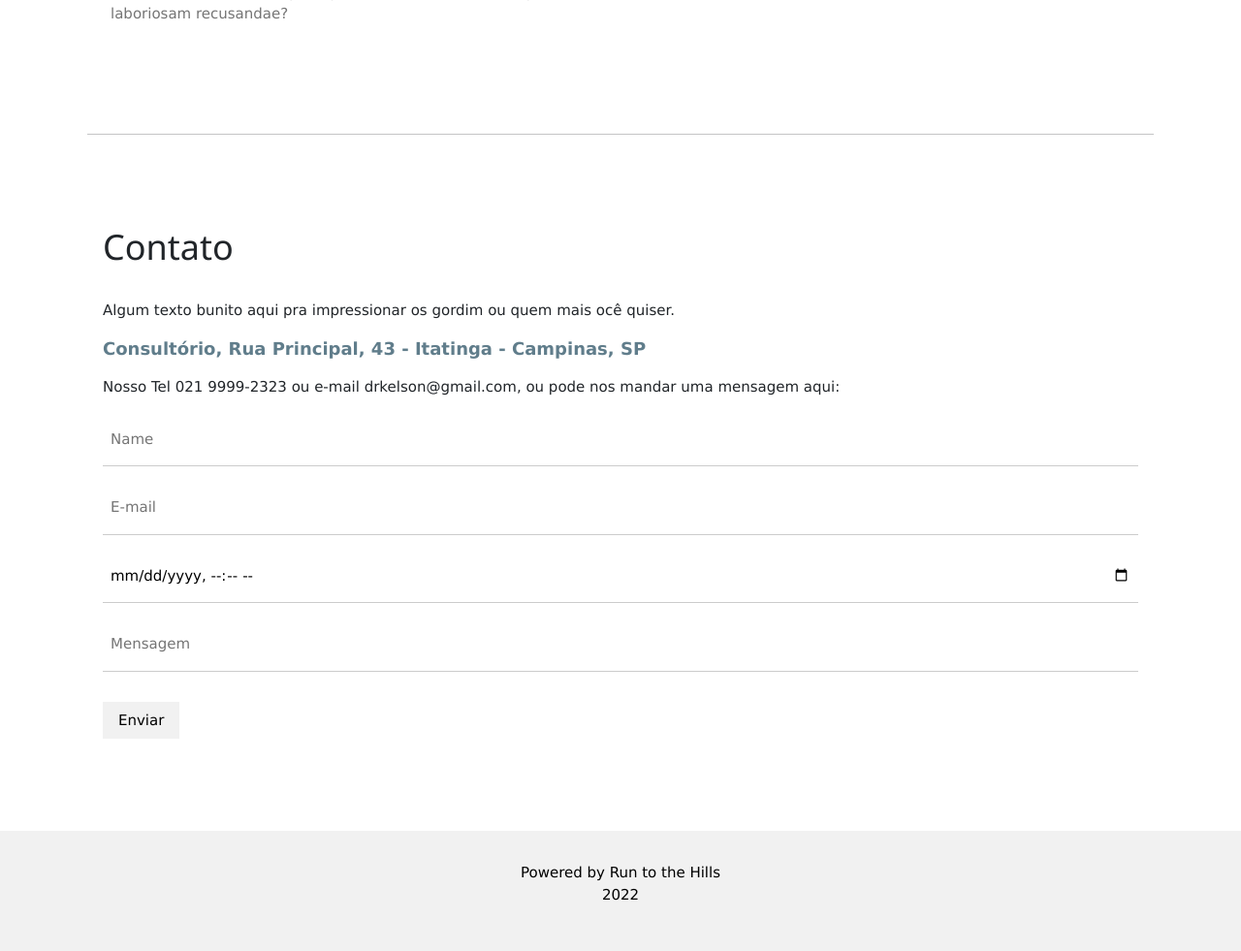
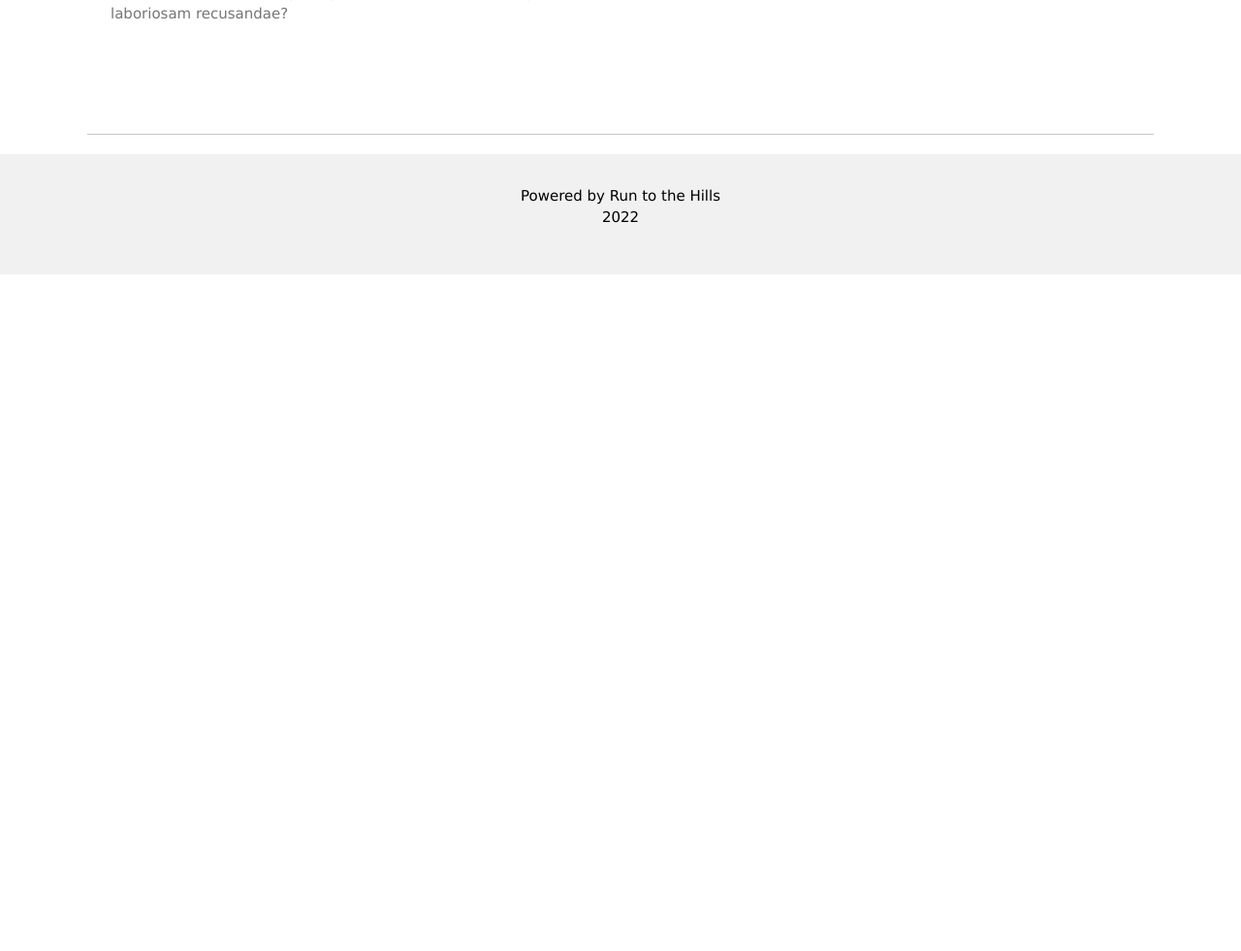
Before and after one commit to andrekarkoski/sitemedico, a Django app: page / in a window 1280 px wide. Shown: the part 1723-2704 px from the top of the page at 97% size. After the commit the page ends 2006 px from the top, so only its background shows below. Run offline with Django 3.2, Linux system fonts and the light colour scheme; some libraries are stand-ins or nearby versions.

Commit message:
ajustando projeto

```diff
--- a/core/templates/index.html
+++ b/core/templates/index.html
@@ -53,21 +53,6 @@
 
   <hr>
 
-  <!-- Contact Section  -->
-  <div class="w3-container w3-padding-64" id="contact">
-    <h1>Contato</h1><br>
-    <p>Algum texto bunito aqui pra impressionar os gordim ou quem mais ocê quiser.</p>
-    <p class="w3-text-blue-grey w3-large"><b>Consultório, Rua Principal, 43 - Itatinga - Campinas, SP </b></p>
-    <p>Nosso Tel 021 9999-2323 ou e-mail drkelson@gmail.com, ou pode nos mandar uma mensagem aqui:</p>
-    <form action="/action_page.php" target="_blank">
-      <p><input class="w3-input w3-padding-16" type="text" placeholder="Name" required name="name"></p>
-      <p><input class="w3-input w3-padding-16" type="email" placeholder="E-mail" required name="email"></p>
-      <p><input class="w3-input w3-padding-16" type="datetime-local" placeholder="Date and time" required name="date"></p>
-      <p><input class="w3-input w3-padding-16" type="text" placeholder="Mensagem" required name="message"></p>
-      <p><button class="w3-button w3-light-grey w3-section" type="submit">Enviar</button></p>
-    </form>
-  </div>
-
 <!-- End page content -->
 </div>
 
```
Also changed, not shown: core/static/assets/img/kelson.png (added), core/static/assets/img/kelson1.png (added).
